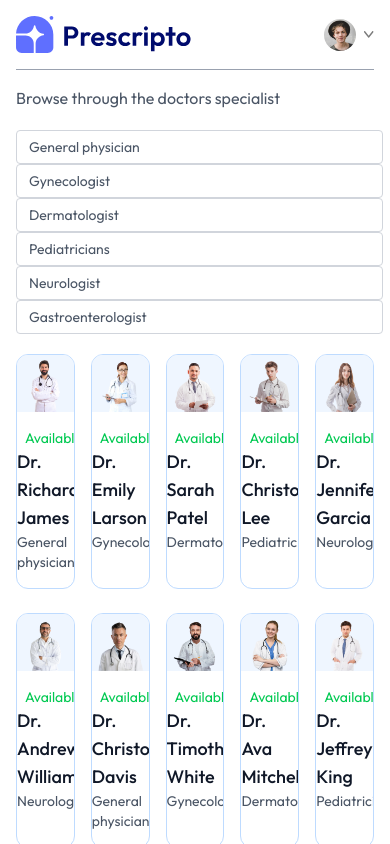
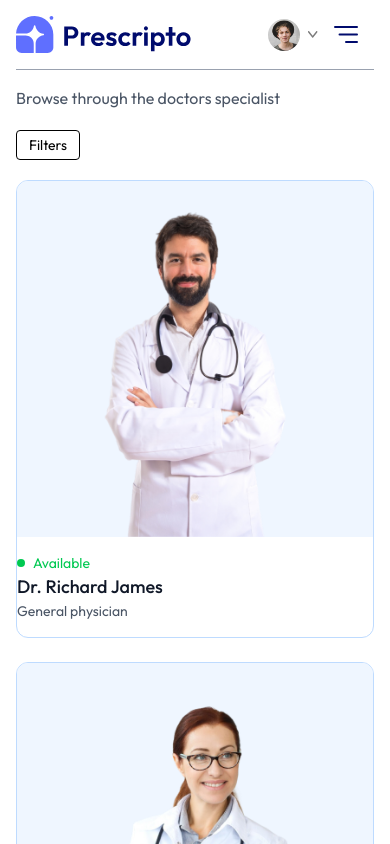
Before and after one commit to MuhammadNaeem001/Prescripto, a React (Vite) app: page /doctors in a window 390 px wide. Shown: the top 844 px of the page. Built offline with nearby package versions, Linux system fonts and the light colour scheme.

Commit message:
ui completed

```diff
--- a/src/components/Navbar.jsx
+++ b/src/components/Navbar.jsx
@@ -59,6 +59,69 @@
             :
             <button onClick={()=>navigate('/login')} className=' bg-[#5f6FFF] text-white px-8 py-3 rounded-full font-light hidden md:block'>create account </button>
           }
+          <img  onClick={()=>setShowMenu(true)}  className='w-6 md:hidden' src={assets.menu_icon} alt=''/>
+           {/* ------------- mobile menu-------------- */}
+           <div className={ `  ${showMenu ? 'fixed w-full' : 'h-0 w-0'} md:hidden right-0 top-0 bottom-0 z-20 overflow-hidden bg-white transition-all`}>
+            <div className='flex items-center justify-between px-5 py-6'>
+              <img className = 'w-32' src={assets.logo} alt="" />
+              <img className='w-7' onClick={()=>setShowMenu(false)} src={assets.cross_icon} alt="" />
+            </div>
+         <ul className="flex flex-col items-center gap-2 mt-5 text-lg font-medium">
+
+  <NavLink
+    to="/"
+    onClick={() => setShowMenu(false)}
+    className={({ isActive }) =>
+      isActive
+        ? "px-4 py-2 rounded inline-block bg-[#5F6FFF] text-white"
+        : "px-4 py-2 rounded inline-block"
+    }
+  >
+    Home
+  </NavLink>
+
+  <NavLink
+    to="/doctors"
+    onClick={() => setShowMenu(false)}
+    className={({ isActive }) =>
+      isActive
+        ? "px-4 py-2 rounded inline-block bg-[#5F6FFF] text-white"
+        : "px-4 py-2 rounded inline-block"
+    }
+  >
+    All Doctors
+  </NavLink>
+
+  <NavLink
+    to="/about"
+    onClick={() => setShowMenu(false)}
+    className={({ isActive }) =>
+      isActive
+        ? "px-4 py-2 rounded inline-block bg-[#5F6FFF] text-white"
+        : "px-4 py-2 rounded inline-block"
+    }
+  >
+    About
+  </NavLink>
+
+  <NavLink
+    to="/contact"
+    onClick={() => setShowMenu(false)}
+    className={({ isActive }) =>
+      isActive
+        ? "px-4 py-2 rounded inline-block bg-[#5F6FFF] text-white"
+        : "px-4 py-2 rounded inline-block"
+    }
+  >
+    Contact Us
+  </NavLink>
+
+</ul>
+
+
+
+
+           </div>
 
         </div>
     </div>
--- a/src/index.css
+++ b/src/index.css
@@ -12,3 +12,7 @@
 ::-webkit-scrollbar {
     @apply hidden
 }
+@media (max-width:740px) {
+    @apply text-white bg-[#5F6FFF]
+
+}
--- a/src/pages/Doctors.jsx
+++ b/src/pages/Doctors.jsx
@@ -7,6 +7,7 @@
 
   const { speciality } = useParams();
    const [filterDoc, setFilterDoc] = useState([]);
+   const [showFilter,setShowFilter] = useState(false)
    const navigate = useNavigate();
 
 
@@ -28,7 +29,9 @@
     <div>
       <p className='text-gray-600 mt-4'> Browse through the doctors specialist</p>
       <div className=' flex flex flex-col sm:flex-row items-start gap-5 mt-5'>
-        <div className=' flex-col text-sm gap-4 text-gray-600'>
+        <button className={`py-1 px-3 border rounded text-sm transition-all sm:hidden ${showFilter ? 'bg-[#5F6FFF]  text-white border-zinc-300' : ''}`} onClick={()=>setShowFilter(prev => !prev)}>Filters</button>
+<div className={`${showFilter ? 'flex' : 'hidden sm:flex'} flex-col text-sm gap-4 text-gray-600`}>
+
           <p onClick={()=>speciality === 'General physician' ? navigate('/doctors') : navigate('/doctors/General physician')}  className={`w-[94vw] sm:w-auto pl-3 py-1.5 pr-16 border border-gray-300 rounded transition-all cursor-pointer${speciality === "General physician" ? "bg-indigo-100 text-black" : ""}`}>General physician</p>
           <p onClick={()=>speciality === 'Gynecologist' ? navigate('/doctors') : navigate('/doctors/Gynecologist')}  className={`w-[94vw] sm:w-auto pl-3 py-1.5 pr-16 border  border-gray-300 rounded transition-all cursor-pointer${speciality === "Gynecologist" ? "bg-indigo-100 text-black" : ""}`}>Gynecologist</p>
           <p onClick={()=>speciality === 'Dermatologist' ? navigate('/doctors') : navigate('/doctors/Dermatologist')}  className={`w-[94vw] sm:w-auto pl-3 py-1.5 pr-16 border border-gray-300 rounded transition-all cursor-pointer${speciality === "Dermatologist" ? "bg-indigo-100 text-black" : ""}`}>Dermatologist</p>
@@ -36,7 +39,7 @@
           <p onClick={()=>speciality === 'Neurologist' ? navigate('/doctors') : navigate('/doctors/Neurologist')}  className={`w-[94vw] sm:w-auto pl-3 py-1.5 pr-16 border border-gray-300 rounded transition-all cursor-pointer${speciality === "Neurologist" ? "bg-indigo-100 text-black" : ""}`}>Neurologist</p>
           <p onClick={()=>speciality === 'Gastroenterologist' ? navigate('/doctors') : navigate('/doctors/Gastroenterologist')}  className={`w-[94vw] sm:w-auto pl-3 py-1.5 pr-16 border border-gray-300 rounded transition-all cursor-pointer${speciality === "Gastroenterologist" ? "bg-indigo-100 text-black" : ""}`}>Gastroenterologist</p>
         </div>
-        <div className='w-full grid grid-cols-5 gap-4 gap-y-6'>
+        <div className='w-full grid grid-cols-1 sm:grid-cols-2 md:grid-cols-3 lg:grid-cols-4 xl:grid-cols-5 gap-4 gap-y-6'>
           {
             filterDoc.map((item,index)=>(
                 <div onClick={()=>navigate(`/appointment/${item._id}`)} className='border border-blue-200 rounded-xl overflow-hidden cursor-pointer hover:translate-y-[-10px] transition-all duration-500' key={index}>
--- a/src/pages/MyAppointments.jsx
+++ b/src/pages/MyAppointments.jsx
@@ -1,8 +1,40 @@
-import React from 'react'
+import React, { useContext } from 'react'
+import {AppContext} from '../context/AppContext'
 
 const MyAppointments = () => {
+
+const { doctors } = useContext(AppContext)
+
   return (
-    <div>MyAppointments</div>
+    <div>
+      <p className='pb-3 mt-12 font-medium text-zinc-700 border-b border-zinc-300'>
+  My appointments
+</p>
+
+      <div>
+         {doctors.slice(0,3).map((item,index)=>(
+          <div className=' grid grid-cols -[1fr_2fr] gap-4 sm:flex sm:gap-6 py-2 border-b border-zinc-300' key={index}>
+            <div>
+              <img className='w-32 bg-indigo-50' src={item.image} alt=''/>
+            </div>
+            <div className='flex-1 text:sm text-zinc-600'>
+              <p className='text-neutral-800 font-semibold'>{item.name}</p>
+              <p>{item.speciality}</p>
+              <p className='text-zinc-700 font-medium mt-1'>Address</p>
+              <p className='text-xs'>{item.address.line1}</p>
+              <p className='text-xs'>{item.address.line2}</p>
+              <p className='text-xs mt-1'><span className='text-sm text-neutral-700 font-medium'>Date & Time:</span>  25, July, 2024 |  8:30 PM</p>
+            </div>
+            <div></div>
+            <div className='flex flex-col gap-2 justify-end'>
+              <button className='text-stone-500 text-center sm:min-w-48 py-2 border rounded border-zinc-300 hover:text-white hover:bg-[#5F6FFF] transition-all duration-300'>Pay Online</button>
+              <button className='text-stone-500 text-center sm:min-w-48 py-2 border rounded border-zinc-300 hover:text-white hover:bg-red-600 transition-all duration-300'>Cancel appointment</button>
+            </div>
+
+            </div>
+         ))}
+      </div>
+    </div>
   )
 }
 
--- a/src/pages/MyProfile.jsx
+++ b/src/pages/MyProfile.jsx
@@ -19,7 +19,7 @@
   const [isEdit, setIsEdit] = useState(false);
 
   return (
-    <div className='mx-w-lg flex flex-col gap-2 text-sm'>
+    <div className='max-w-lg flex flex-col gap-2 text-sm'>
 
       {/* Profile Image */}
       <img className='w-36 rounded' src={userData.image} alt='' />
```
